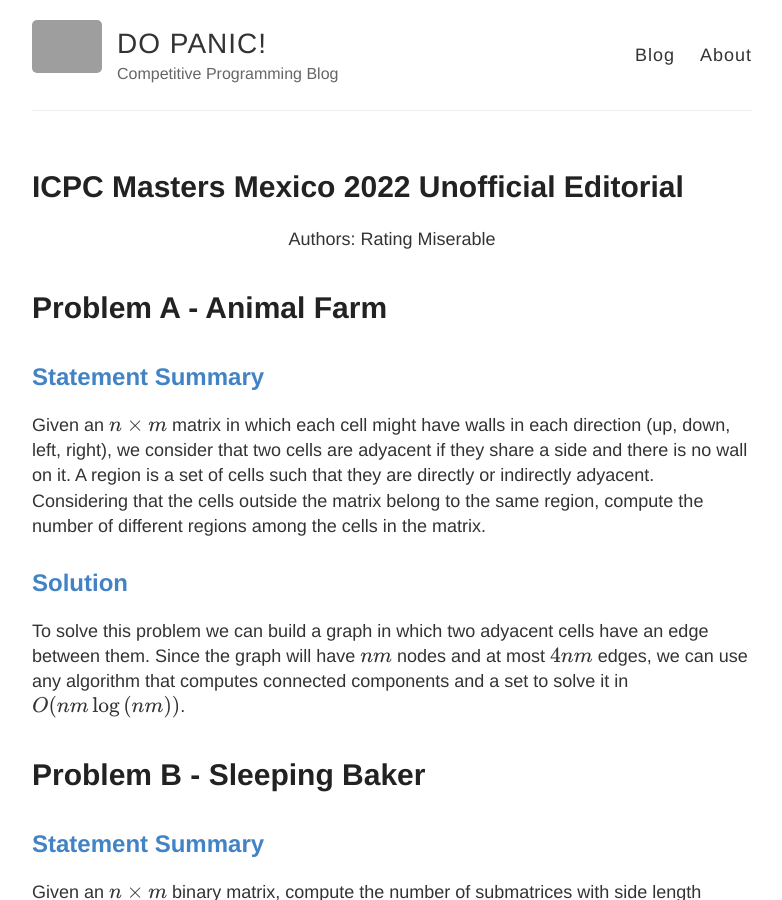
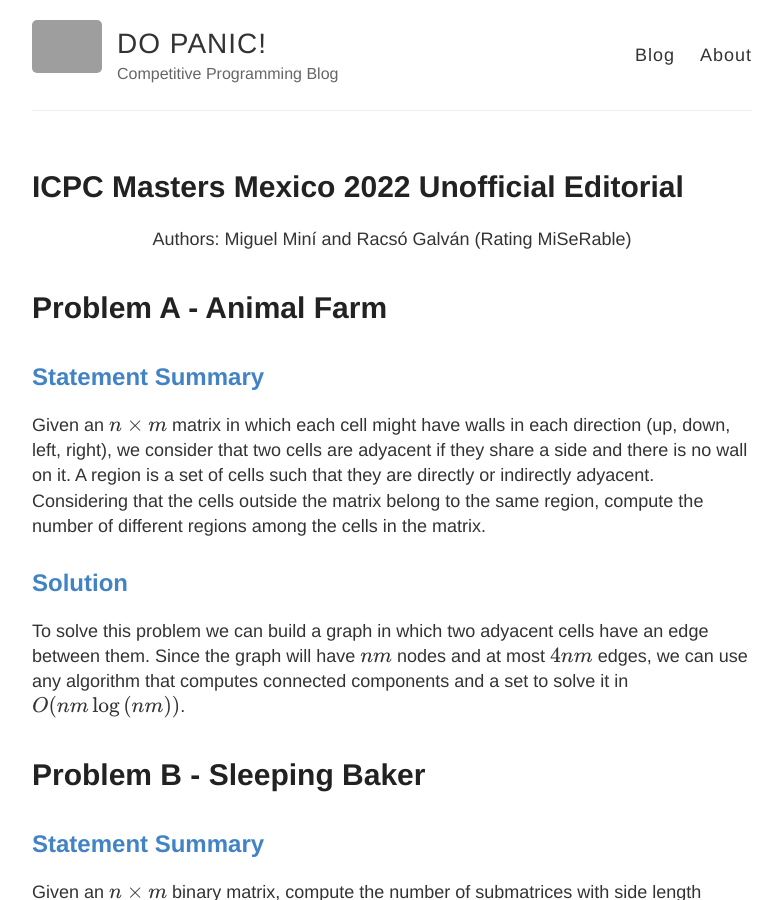
Before and after one commit to peon-pasado/do-panic, a Jekyll site: the page built from _posts/2022-3-6-icpcMasters.md, in a window 1280 px wide and 900 px high. Shown: the whole window, without its empty margins (248-1030 px from the left). Built offline with Jekyll 4.4.1, drawn with Linux system fonts in a browser that asks for light colours; formulas are drawn with MathJax 3; grey boxes are pictures that could not be loaded.

Commit message:
change authors

```diff
--- a/_posts/2022-3-6-icpcMasters.md
+++ b/_posts/2022-3-6-icpcMasters.md
@@ -4,7 +4,7 @@ title: ICPC Masters Mexico 2022 Unofficial Editorial
 ---
 
 <center>
-<p>Authors: Rating Miserable</p>
+<p>Authors: Miguel Miní and Racsó Galván (Rating MiSeRable)</p>
 </center>
 
 # [Problem A - Animal Farm](https://raw.githubusercontent.com/peon-pasado/do-panic/master/codes/A.cpp)
```
